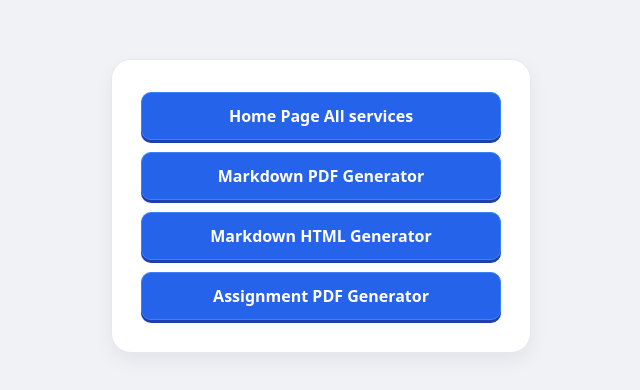
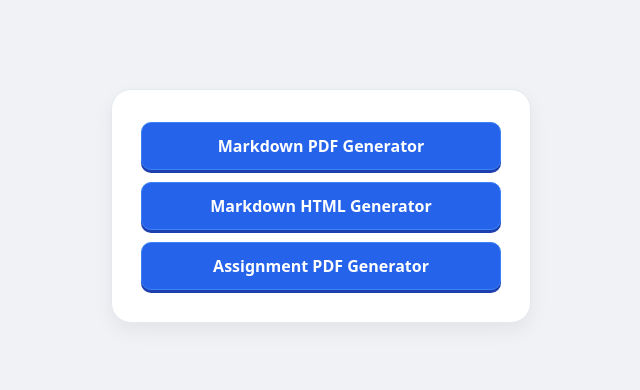
Before and after one commit to applelet/webdev, a plain HTML site: page index.html in a window 1280 px wide. Shown: the part 194-584 px from the top of the page, without its empty margins (319-959 px from the left). Drawn offline with Linux system fonts and the light colour scheme.

Commit message:
Update index.html

```diff
--- a/index.html
+++ b/index.html
@@ -64,7 +64,6 @@
 <div class="card">
     <pre id="codeBlock">
 
-Home Page All services | index.html
 Markdown PDF Generator | mdpdf.html
 Markdown HTML Generator | mdhtml.html
 Assignment PDF Generator | assign.html
```
